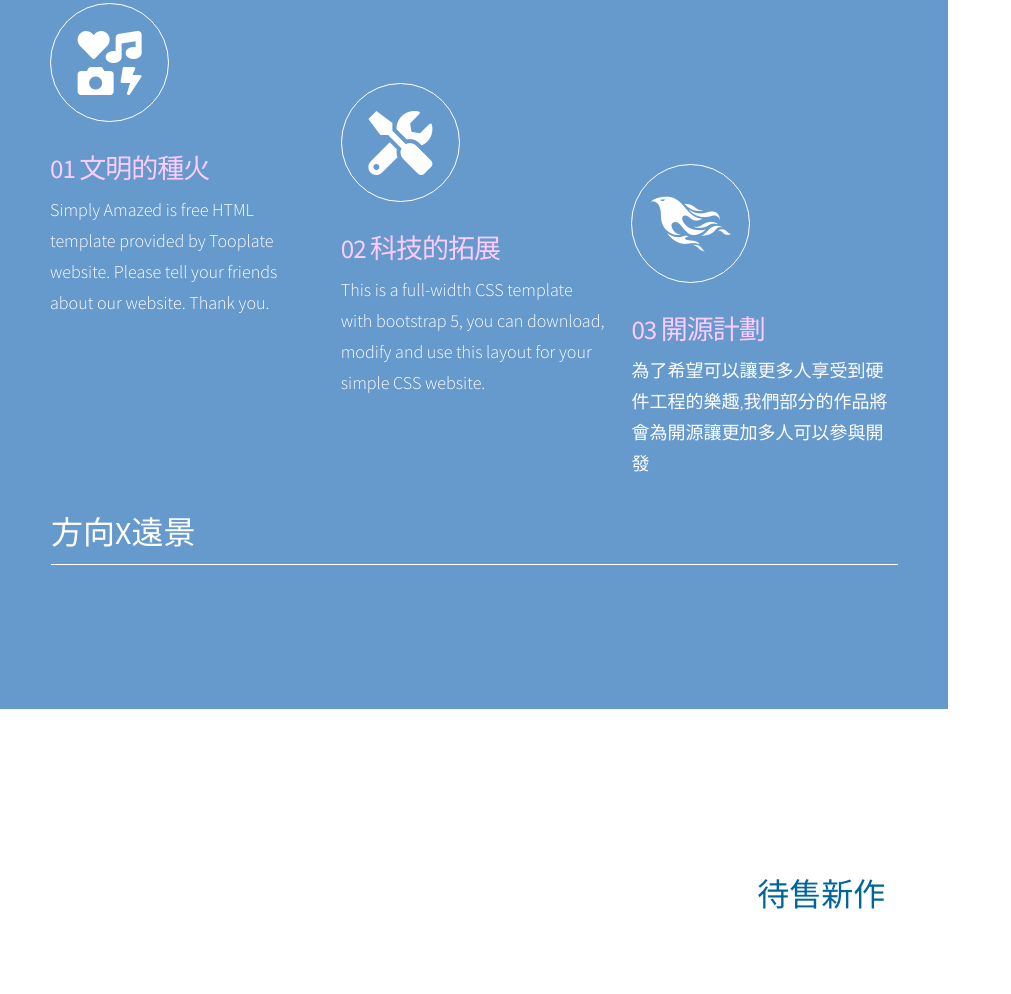
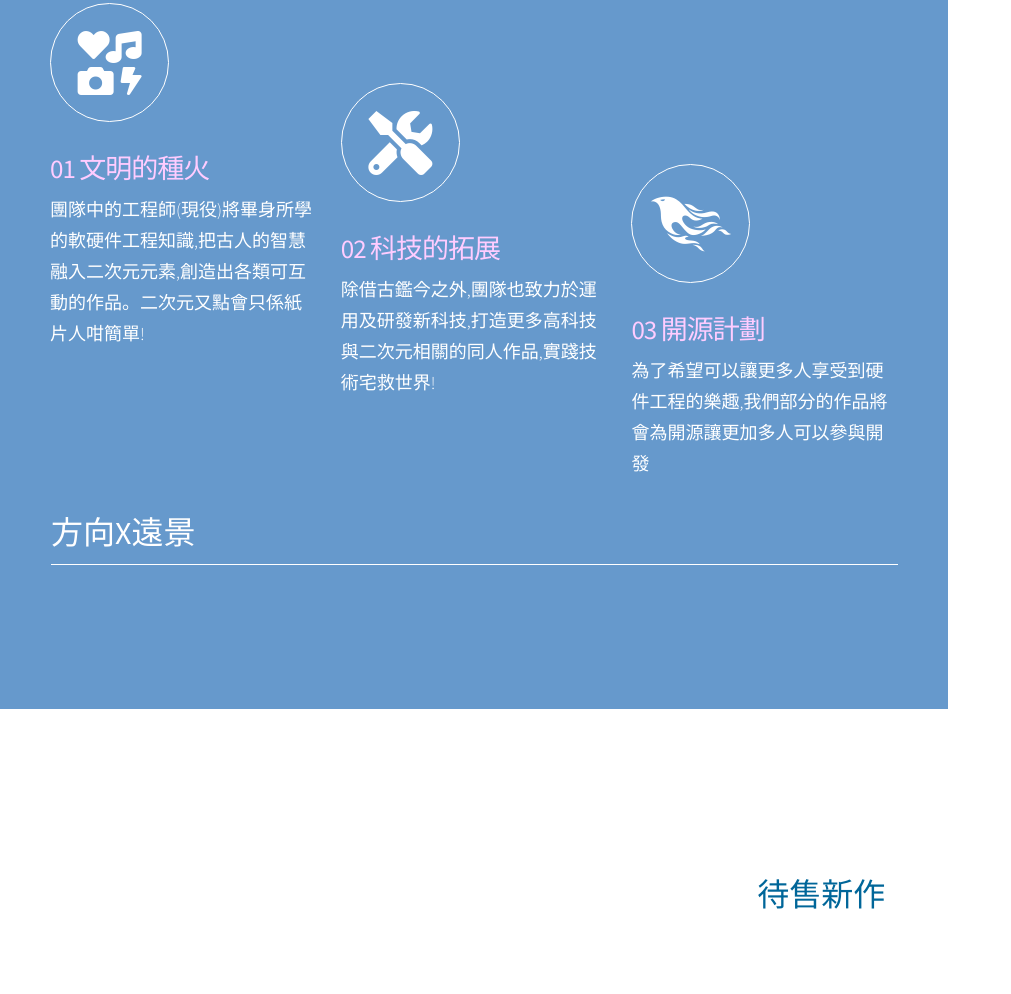
Before and after one commit to weekendofficeman/.github.io, a plain HTML site: page index.html in a window 1280 px wide. Shown: the part 941-1935 px from the top of the page, without its empty margins (0-1011 px from the left). Drawn offline with Linux system fonts and the light colour scheme.

Commit message:
Update index.html

```diff
--- a/index.html
+++ b/index.html
@@ -74,16 +74,14 @@ https://www.tooplate.com/view/2123-simply-amazed
                             <div class="tm-work-item-inner">
                                 <div class="icn"><i class="fas fa-2x fa-icons"></i></div>
                                 <h3>01 文明的種火</h3>
-                                <p>Simply Amazed is free HTML template provided by Tooplate website. Please tell your
-                                    friends about our website. Thank you.</p>
+                                <p>團隊中的工程師(現役)將畢身所學的軟硬件工程知識,把古人的智慧融入二次元元素,創造出各類可互動的作品。二次元又點會只係紙片人咁簡單!</p>
                             </div>
                         </div>
                         <div class="item col-md-4 one">
                             <div class="tm-work-item-inner">
                                 <div class="icn"><i class="fas fa-2x fa-tools"></i></div>
                                 <h3>02 科技的拓展</h3>
-                                <p>This is a full-width CSS template with bootstrap 5, you can download, modify and use
-                                    this layout for your simple CSS website.</p>
+                                <p>除借古鑑今之外,團隊也致力於運用及研發新科技,打造更多高科技與二次元相關的同人作品,實踐技術宅救世界!</p>
                             </div>
                         </div>
                         <div class="item col-md-4 two">
```
